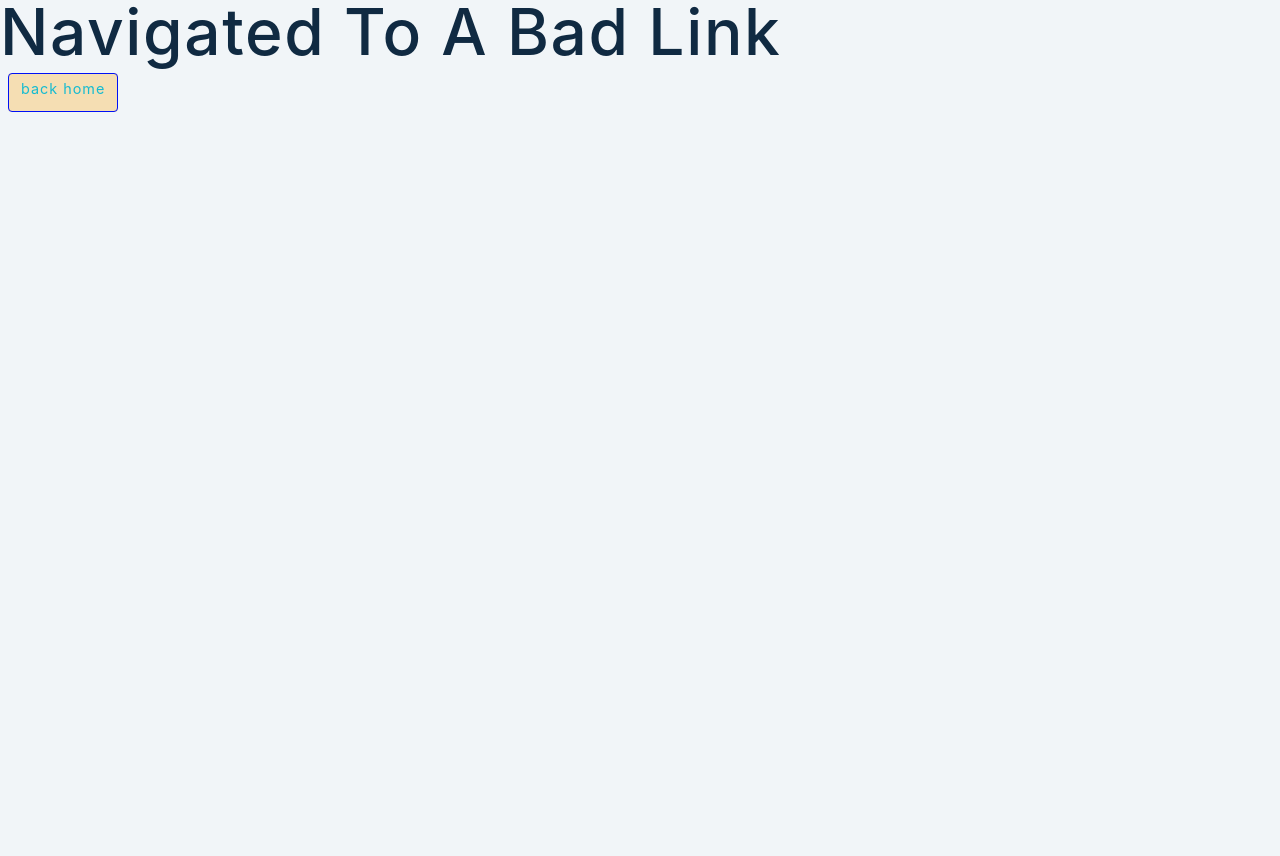
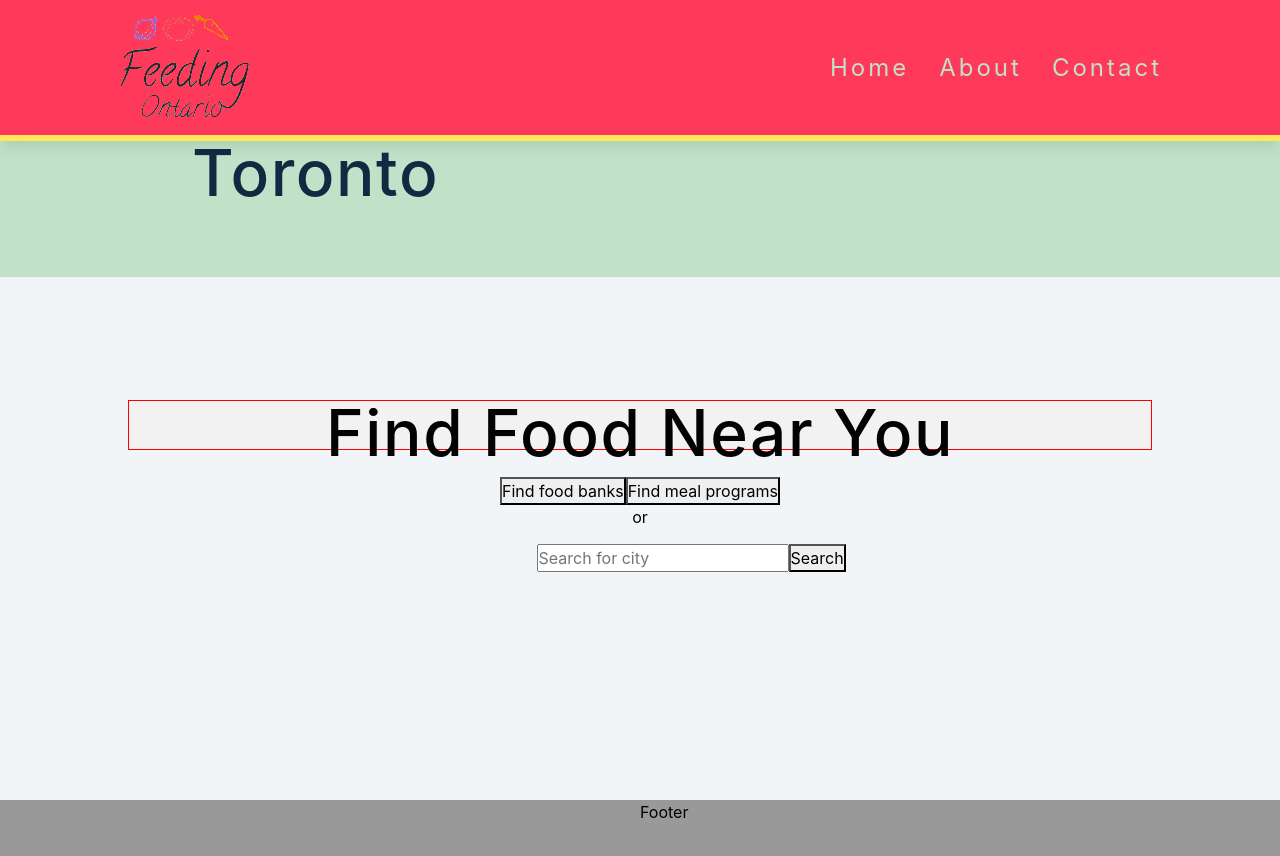
Before and after one commit to ajaypatel6/feedingontario, a React (Create React App) app in the folder client/: page /Toronto in a window 1280 px wide. Shown: the top 856 px of the page. Before the commit the page ends 800 px from the top, so only its background shows below. Built offline with nearby package versions, Linux system fonts and the light colour scheme.

Commit message:
torontoupdates

```diff
--- a/client/src/App.css
+++ b/client/src/App.css
@@ -65,6 +65,15 @@
   padding-right: 50%;
 }
 
+.short-footer {
+  position: absolute;
+  left: 0px;
+  bottom: -200px;
+  height: 200px;
+  width: 100%;
+  background: #999;
+}
+
 .searchBar {
   position: absolute;
   width: 100%;
@@ -78,19 +87,32 @@
   background-color: #c1e2c8;
 }
 
-.search{
+.cityBar {
+  position: absolute;
+  width: 100%;
+  height: 136px;
+  left: 0px;
+  top: 141px;
+  /* filter: drop-shadow(0px 5px 4px rgba(0, 0, 0, 0.65)); */
+  padding-left: 15%;
+  /* just to see  */
+  /* border: 1px solid #000000; */
+  background-color: #c1e2c8;
+}
+
+.search {
   padding-left: 10%;
   padding-top: 1.5%;
   margin: auto;
 }
 
-.find{
+.find {
   float: left;
   margin-top: 1.5%;
   text-align: center;
 }
 
-.or{
+.or {
   padding-left: 1%;
 }
 
--- a/client/src/App.js
+++ b/client/src/App.js
@@ -16,6 +16,9 @@ import About from "./pages/About";
 import Contact from "./pages/Contact";
 import City from "./pages/SingleCity";
 import Error from "./pages/Error";
+import Toronto from "./pages/Toronto";
+import TorontoBanks from "./pages/TorontoBanks";
+import TorontoMeals from "./pages/TorontoMeals";
 
 //
 import items from "./data/data";
@@ -42,6 +45,15 @@ function App() {
             <Route path="/Contact">
               <Contact />
             </Route>
+            <Route path="/Toronto">
+              <Toronto />
+            </Route>
+            <Route path="/TorontoBanks">
+              <Toronto />
+            </Route>
+            <Route path="/TorontoMeals">
+              <Toronto />
+            </Route>
             <Route path="/city/:name">
               <City items={cities} />
             </Route>
--- /dev/null
+++ b/client/src/components/CityBar.js
@@ -0,0 +1,15 @@
+import React from "react";
+import { Link } from "react-router-dom";
+
+const CityBar = ({ items }) => {
+  const searchCity = () => {};
+  // const {} = items;
+
+  return (
+    <div className="cityBar">
+      <h1>Toronto</h1>
+    </div>
+  );
+};
+
+export default CityBar;
--- /dev/null
+++ b/client/src/components/Programs.js
@@ -0,0 +1,11 @@
+import React from 'react'
+
+const Programs = () => {
+    return (
+        <div>
+            {/* style to make it under the stuff.  */}
+        </div>
+    )
+}
+
+export default Programs
--- a/client/src/components/Searchbar.js
+++ b/client/src/components/Searchbar.js
@@ -2,7 +2,10 @@ import React from "react";
 import { Link } from "react-router-dom";
 
 const Searchbar = ({ items }) => {
-  const searchCity = () => {};
+  const searchCity = () => {
+    alert("initiating search");
+
+  };
   // const {} = items;
 
   return (
@@ -25,7 +28,7 @@ const Searchbar = ({ items }) => {
               See more
             </Link> */}
             <a class="dropdown-item" href="#">
-              <Link to={`/Contact`} className="btn good-btn">
+              <Link to={`/Toronto`} className="btn good-btn">
                 Toronto
               </Link>
             </a>
--- /dev/null
+++ b/client/src/components/ShortFooter.js
@@ -0,0 +1,11 @@
+import React from "react";
+
+const ShortFooter = () => {
+  return (
+    <div className="short-footer">
+      <p class="footer-text">Footer </p>
+    </div>
+  );
+};
+
+export default ShortFooter;
--- /dev/null
+++ b/client/src/data/foodbanks.js
@@ -0,0 +1,25 @@
+const foodbanks = [
+    {
+      id: 1,
+      name: "banks1",
+      description: "",
+      location: "",
+      contact: "",
+    },
+    {
+      id: 2,
+      name: "banks2",
+      description: "",
+      location:"",
+      contact: "",
+    },
+    {
+      id: 3,
+      name: "banks3",
+      description: "",
+      location:"",
+      contact: "",
+    },
+  ];
+
+  export default foodbanks;
--- /dev/null
+++ b/client/src/data/mealprograms.js
@@ -0,0 +1,25 @@
+const mealprograms = [
+  {
+    id: 1,
+    name: "meal1",
+    description: "",
+    location: "",
+    contact: "",
+  },
+  {
+    id: 2,
+    name: "meal2",
+    description: "",
+    location: "",
+    contact: "",
+  },
+  {
+    id: 3,
+    name: "meal3",
+    description: "",
+    location: "",
+    contact: "",
+  },
+];
+
+export default mealprograms;
--- /dev/null
+++ b/client/src/pages/Toronto.js
@@ -0,0 +1,54 @@
+import React from "react";
+import Header from "../components/Header";
+import CityBar from "../components/CityBar";
+import Programs from "../components/Programs";
+import ShortFooter from "../components/ShortFooter";
+
+// data
+import banks from "../data/foodbanks";
+import meals from "../data/mealprograms";
+
+const Toronto = () => {
+  const searchPrograms = () => {
+    alert("initiating search");
+  };
+
+  return (
+    <div>
+      <Header></Header>
+      <CityBar></CityBar>
+      <div>
+        <div className="firstTextContainer">
+          <h1>Find food near you</h1>
+          <button>Find food banks</button>
+          <button>Find meal programs</button>
+          <div>or</div>
+          <div class="">
+            <div className="search">
+              <input
+                id="citySearch"
+                type="text"
+                class="searchTerm"
+                placeholder="Search for city"
+              ></input>
+              <button
+                type="submit"
+                class="searchButton"
+                onClick={() =>
+                  searchPrograms(document.getElementById("citySearch").value)
+                }
+              >
+                Search
+              </button>
+            </div>
+          </div>{" "}
+        </div>
+      </div>
+      <Programs></Programs>
+      {/* maybe diff footer for this variation */}
+      <ShortFooter></ShortFooter>
+    </div>
+  );
+};
+
+export default Toronto;
--- /dev/null
+++ b/client/src/pages/TorontoBanks.js
@@ -0,0 +1,11 @@
+import React from "react";
+import Header from "../components/Header";
+import CityBar from "../components/CityBar";
+import Programs from "../components/Programs";
+import ShortFooter from "../components/ShortFooter";
+
+const TorontoBanks = () => {
+  return <div></div>;
+};
+
+export default TorontoBanks;
--- /dev/null
+++ b/client/src/pages/TorontoMeals.js
@@ -0,0 +1,11 @@
+import React from 'react'
+
+const TorontoMeals = () => {
+    return (
+        <div>
+
+        </div>
+    )
+}
+
+export default TorontoMeals
```
